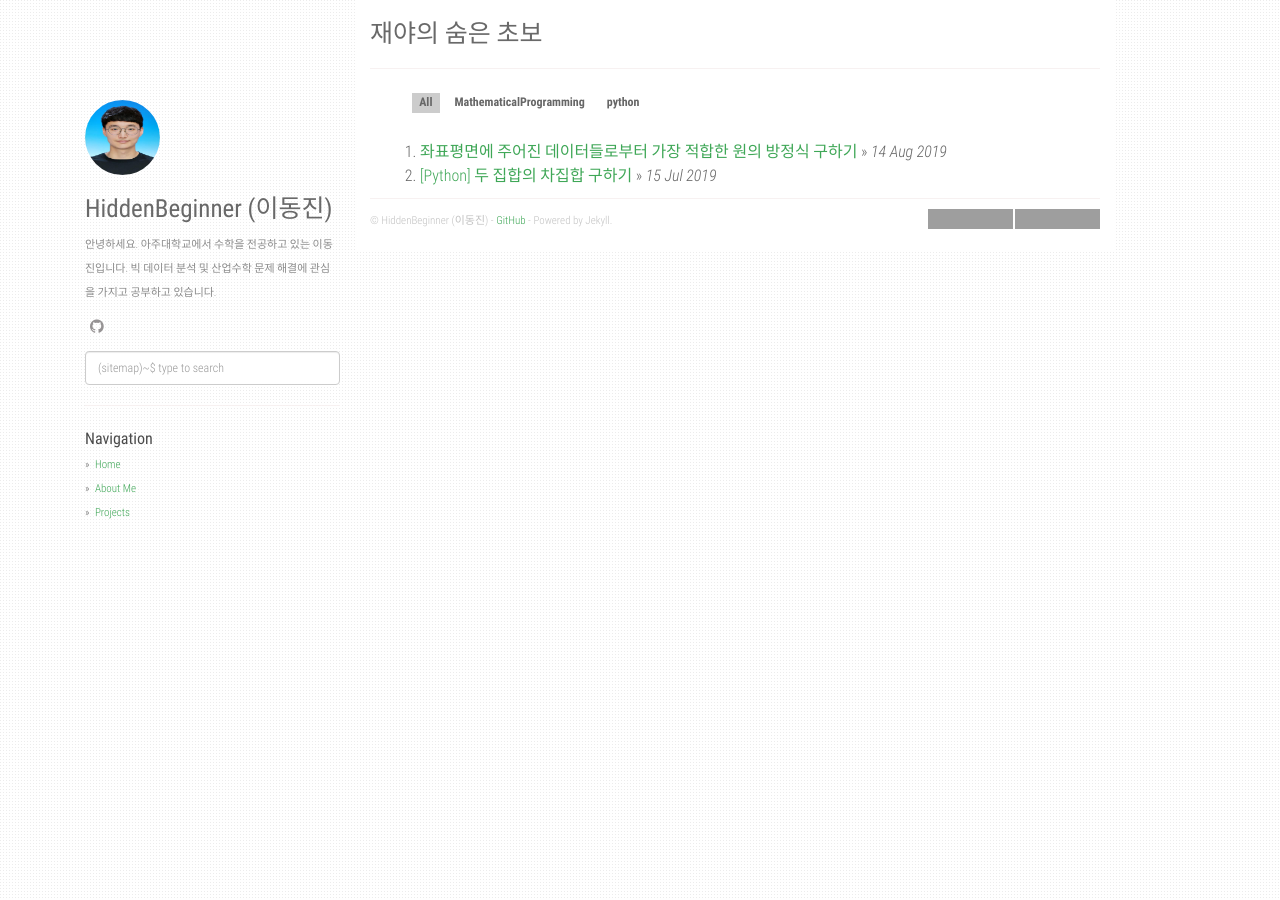
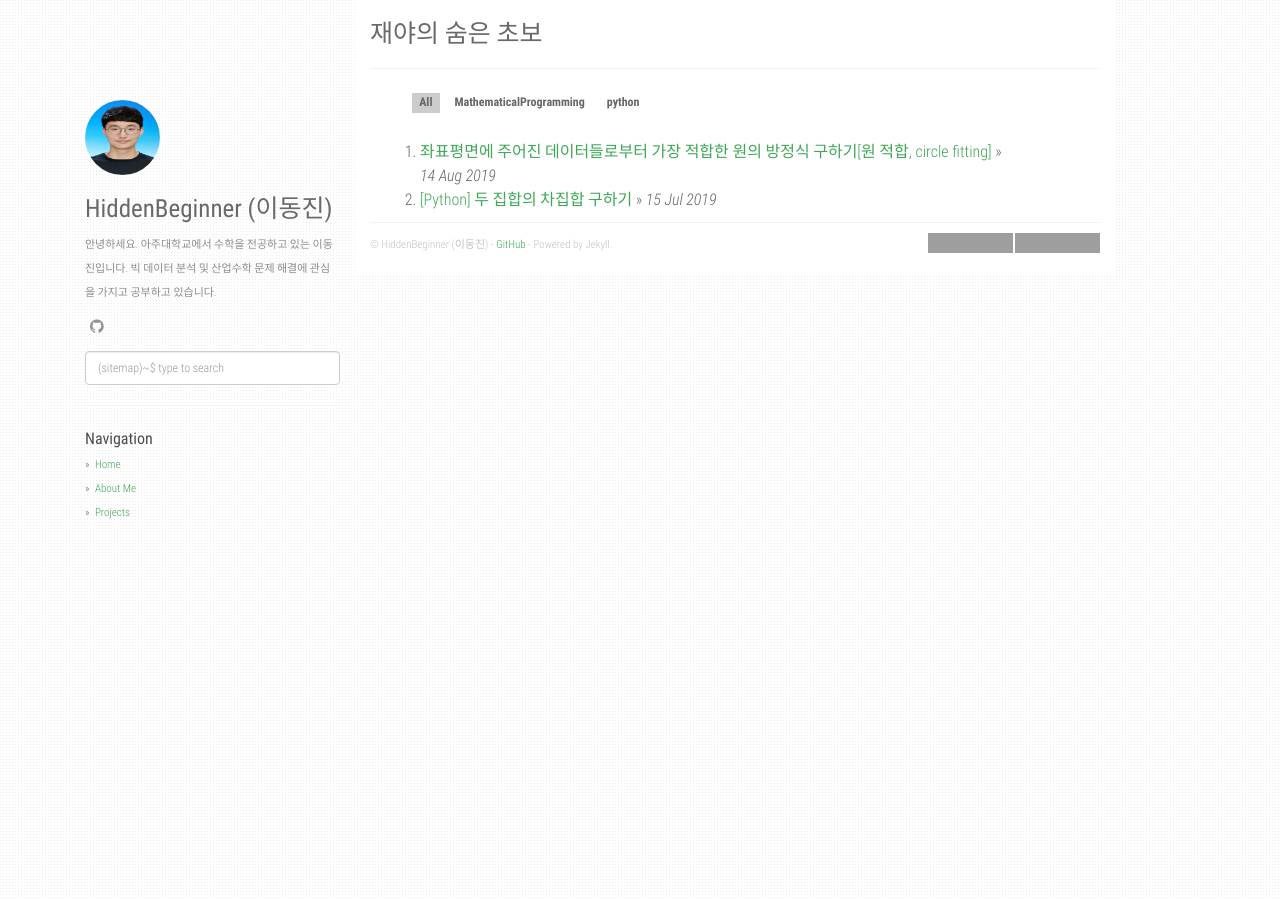
Before and after one commit to agusmakmun/agusmakmun.github.io, a Jekyll site: the page built from index.html, in a window 1280 px wide. Built offline with Jekyll 4.4.1, drawn with Linux system fonts in a browser that asks for light colours; the list of posts is cut into pages by our own code; grey boxes are pictures that could not be loaded.

Commit message:
Update 2019-8-14-2D-circle_fitting.md

```diff
--- a/_posts/2019-8-14-2D-circle_fitting.md
+++ b/_posts/2019-8-14-2D-circle_fitting.md
@@ -1,6 +1,6 @@
 ---
 layout: post
-title:  "좌표평면에 주어진 데이터들로부터 가장 적합한 원의 방정식 구하기"
+title:  "좌표평면에 주어진 데이터들로부터 가장 적합한 원의 방정식 구하기[원 적합, circle fitting]"
 date:   2019-08-14 15:23
 categories: [python, MathematicalProgramming]
 use_math: true
```
Also changed, not shown: other parts of _posts/2019-8-14-2D-circle_fitting.md (+1 -1 lines).
